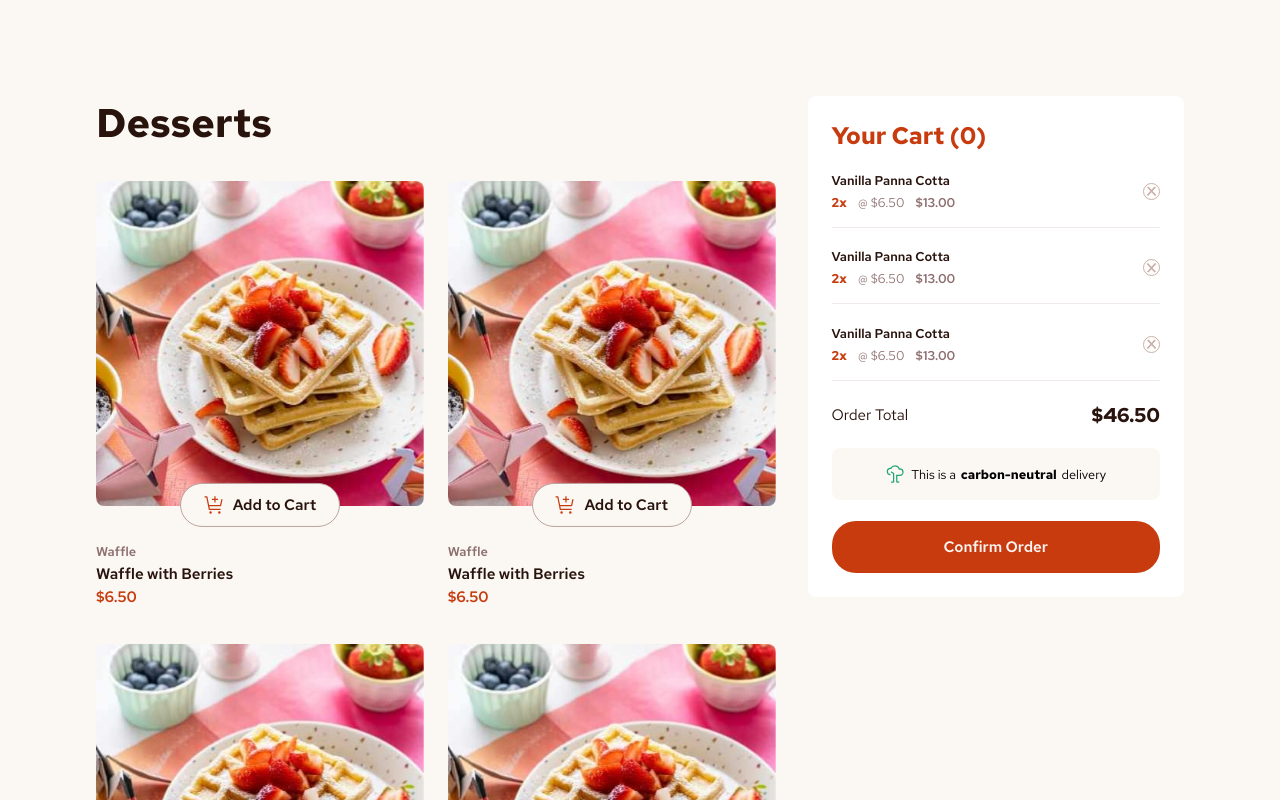
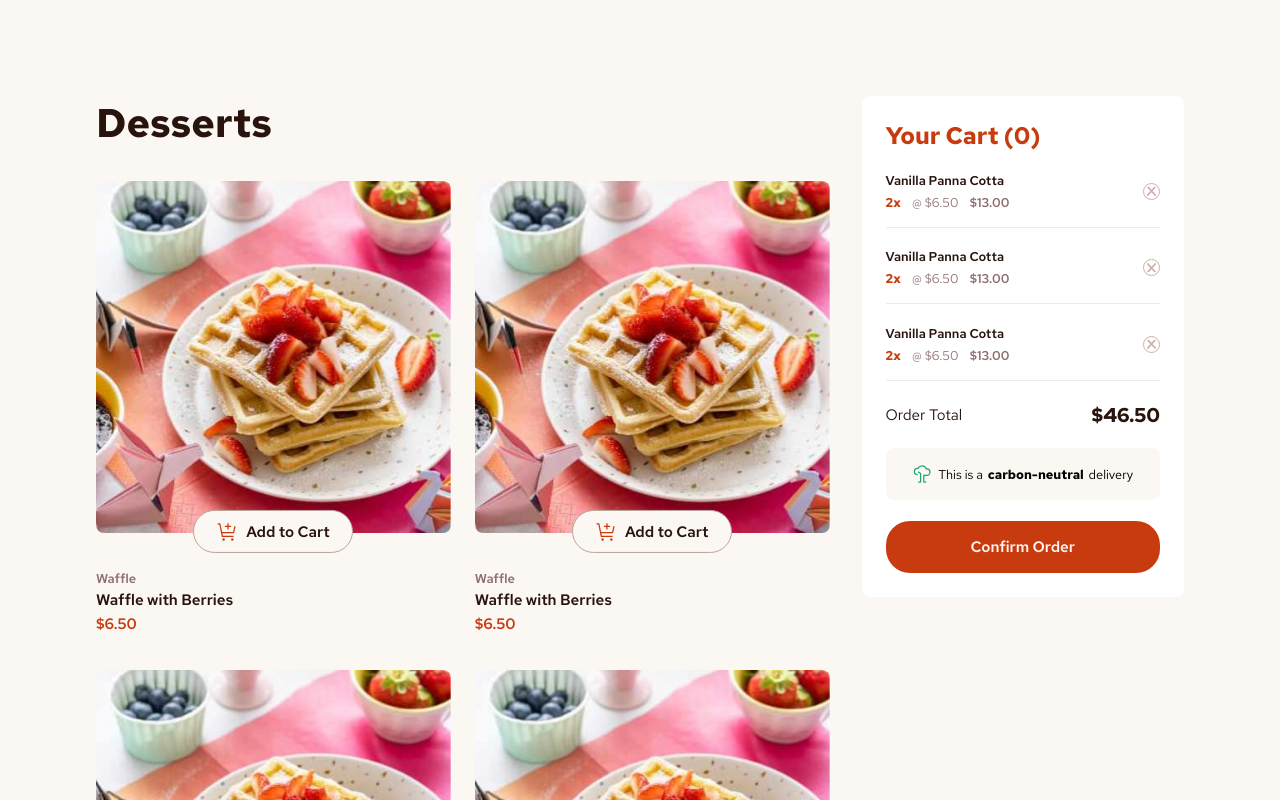
Before and after one commit to armanoptimum/restaurant, a Next.js app: page / in a window 1280 px wide. Shown: the top 800 px of the page. Built offline with nearby package versions, Linux system fonts and the light colour scheme.

Commit message:
empty cart

```diff
--- a/src/components/Cart/index.jsx
+++ b/src/components/Cart/index.jsx
@@ -3,24 +3,27 @@ import {
   CartHeader,
   CartMessage,
   CartStyled,
+  EmptyCart,
+  EmptyCardMessage,
   TotalPrice,
   TotalPriceMessage,
   TotalPriceWrapper,
+  NonEmptyCard,
 } from "./styles";
 import { BUTTON_STYLES } from "../Button/constants";
 import neutralIcon from "@/assets/icons/icon-carbon-neutral.svg";
 import Image from "next/image";
 import Order from "../Order";
+import emptyIcon from "@/assets/icons/illustration-empty-cart.svg"
 
 const Cart = () => {
   return (
     <CartStyled>
       <CartHeader>Your Cart (0)</CartHeader>
-
+      <NonEmptyCard>
         <Order />
         <Order />
         <Order />
-
         <TotalPriceWrapper>
           <TotalPriceMessage>Order Total</TotalPriceMessage>
           <TotalPrice>$46.50</TotalPrice>
@@ -30,6 +33,11 @@ const Cart = () => {
           delivery
         </CartMessage>
         <Button style={BUTTON_STYLES.PRIMARY}>Confirm Order</Button>
+      </NonEmptyCard>
+      <EmptyCart>
+        <Image src={emptyIcon} alt="empty"/>
+        <EmptyCardMessage>Your added items will appear here</EmptyCardMessage>
+      </EmptyCart>
     </CartStyled>
   );
 };
--- a/src/components/Cart/styles.js
+++ b/src/components/Cart/styles.js
@@ -9,7 +9,14 @@ export const CartStyled = styled.div`
   padding: 1.5rem;
   border-radius: var(--border-radius-medium);
   height: fit-content;
+  min-width: 25%;
 `;
+
+export const NonEmptyCard = styled.div`
+  display: ${({ $empty }) => !$empty ? 'flex' : 'none'};
+  flex-direction: column;
+  gap: 1.3rem;
+`
 
 export const CartHeader = styled.h1`
   font-size: var(--font-size-large);
@@ -50,3 +57,17 @@ export const TotalPriceMessage = styled.p`
   font-size: var(--font-size-small);
   color: var(--color-rose-900);
 `;
+
+export const EmptyCart = styled.div`
+display: ${({ $empty }) => $empty ? 'flex' : 'none'};
+  flex-direction: column;
+  justify-content: center;
+  align-items: center;
+  gap: 1rem;
+  margin-top: 2rem;
+`
+
+export const EmptyCardMessage = styled.h1`
+  color: var(--color-rose-500);
+  font-size: var(--font-size-small);
+`
--- a/src/pages/index.js
+++ b/src/pages/index.js
@@ -1,5 +1,4 @@
-import Button from "@/components/Button";
-import { BUTTON_STYLES } from "@/components/Button/constants";
+
 import Cart from "@/components/Cart";
 import List from "@/components/List";
 import MainLayout from "@/layouts/main";
```
Also changed, not shown: src/assets/images/image-waffle-desktop.svg (deleted). Lines whose indentation alone changed are shown as unchanged.
